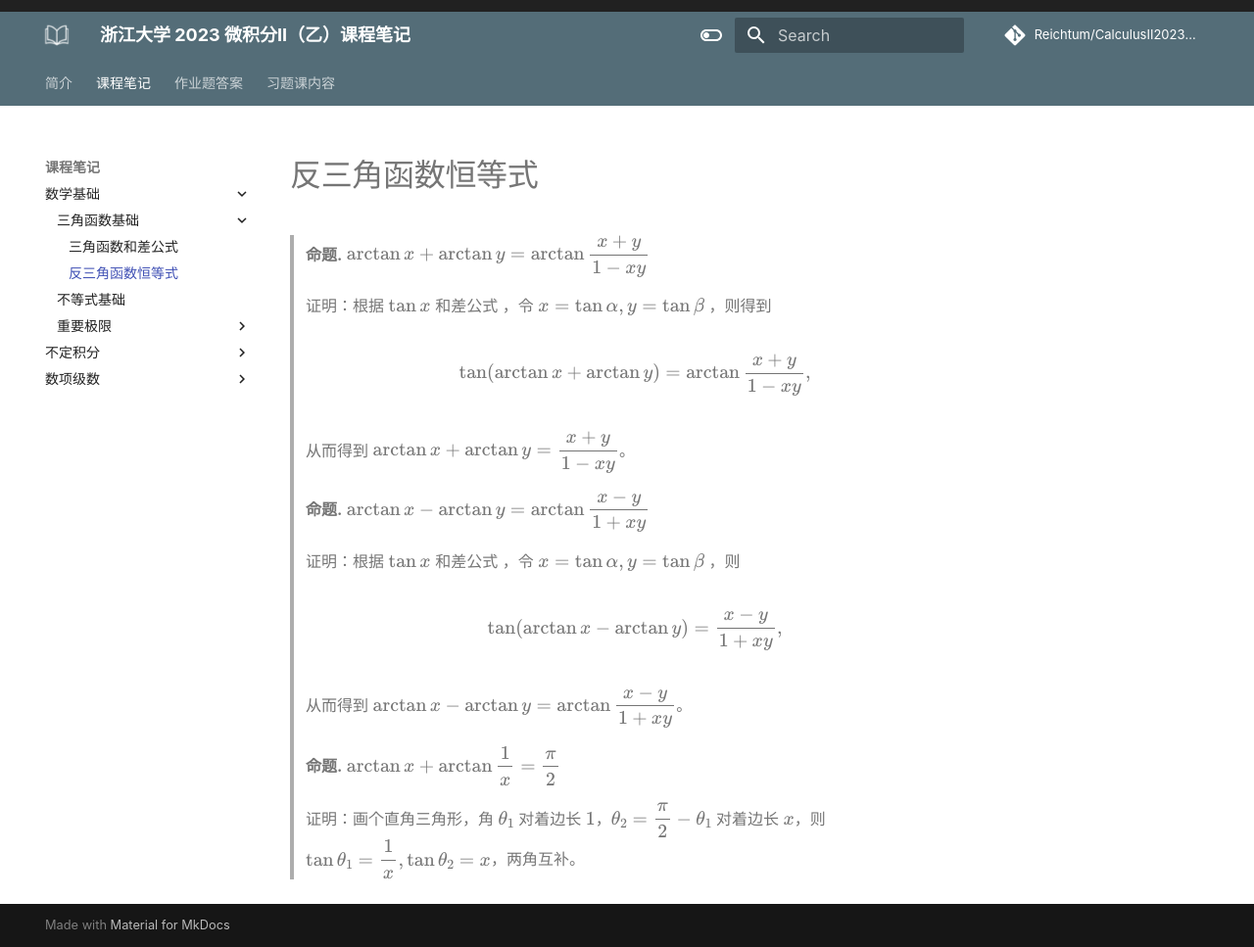
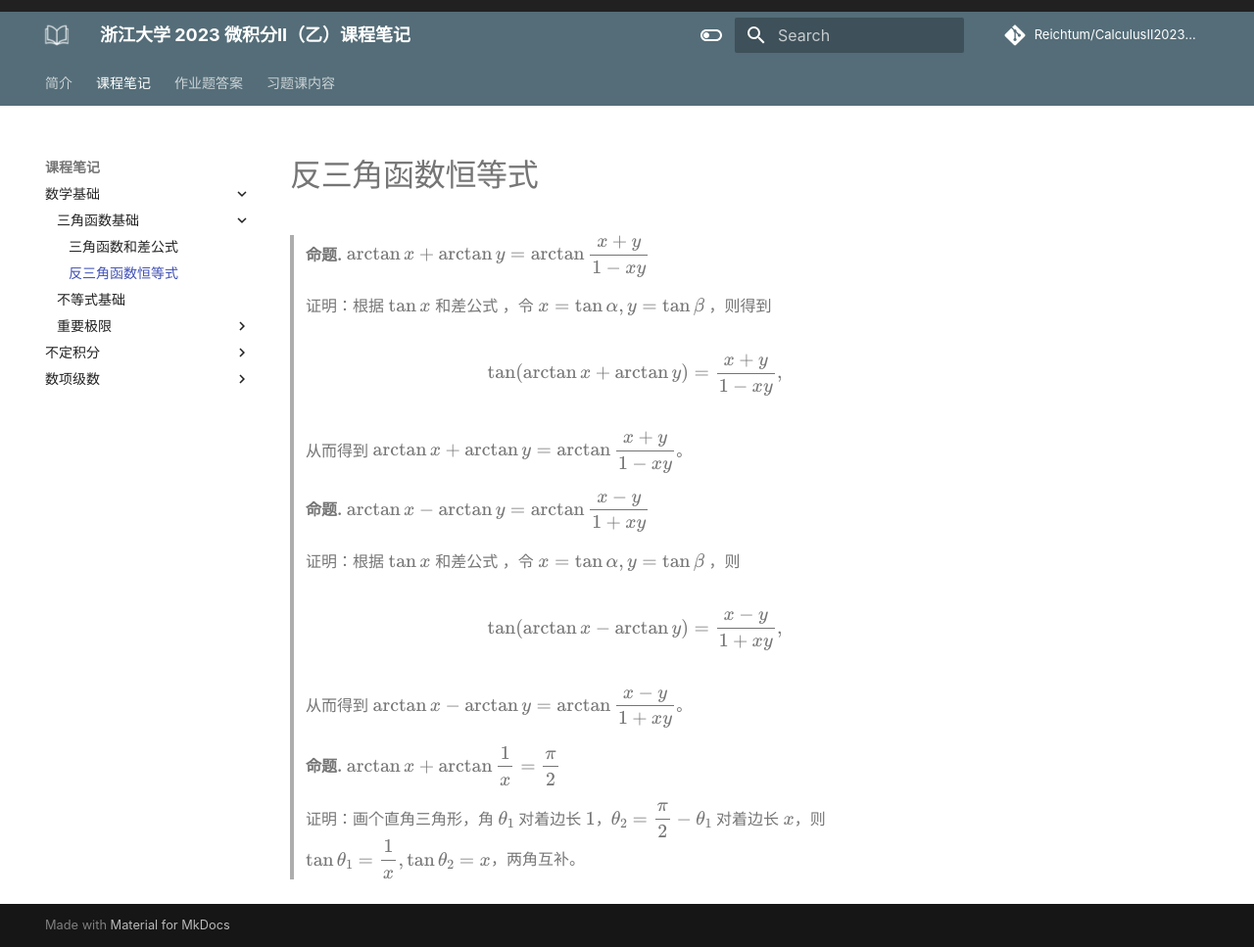
Before and after one commit to ReichtumQian/CalculusII2023Spring, an MkDocs documentation site: the page built from docs/课程笔记/数学基础/三角函数基础/反三角函数恒等式.md, in a window 1280 px wide and 967 px high. Shown: the whole window at 98% size. Built offline with MkDocs 1.6.1 and Material for MkDocs 9.7.7, drawn with Linux system fonts in a browser that asks for light colours; some web fonts are replaced; comment, search, counter and statistics services are not loaded.

```diff
--- a/docs/课程笔记/数学基础/三角函数基础/反三角函数恒等式.md
+++ b/docs/课程笔记/数学基础/三角函数基础/反三角函数恒等式.md
@@ -3,9 +3,9 @@
 >
 > 证明：根据 $\tan x$ 和差公式 ，令 $x = \tan \alpha, y = \tan \beta$ ，则得到
 >
-> $$ \tan(\arctan x + \arctan y) = \arctan \frac{x+y}{1-xy} ,$$
+> $$ \tan(\arctan x + \arctan y) =  \frac{x+y}{1-xy} ,$$
 >
-> 从而得到 $\arctan x + \arctan y = \frac{x+y}{1-xy}$。
+> 从而得到 $\arctan x + \arctan y = \arctan \frac{x+y}{1-xy}$。
 
 > **命题.** $\arctan x - \arctan y = \arctan \frac{x-y}{1+xy}$
 >
```
